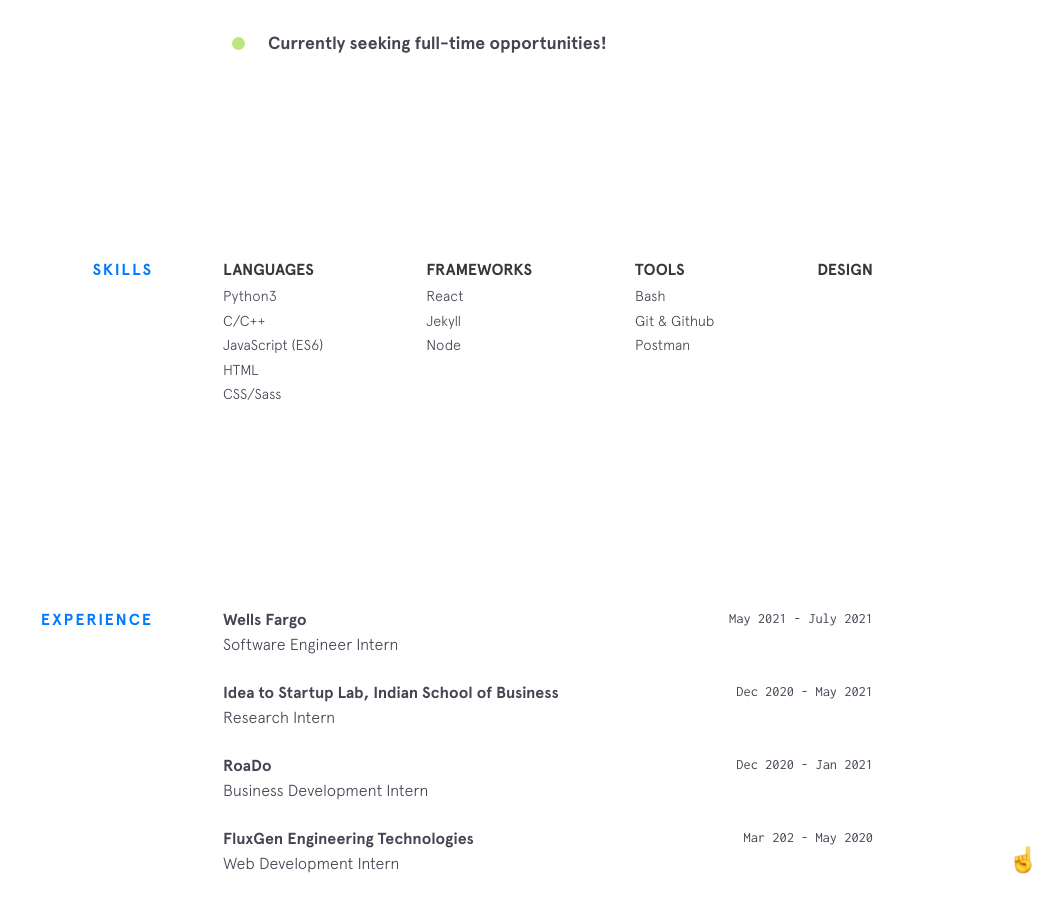
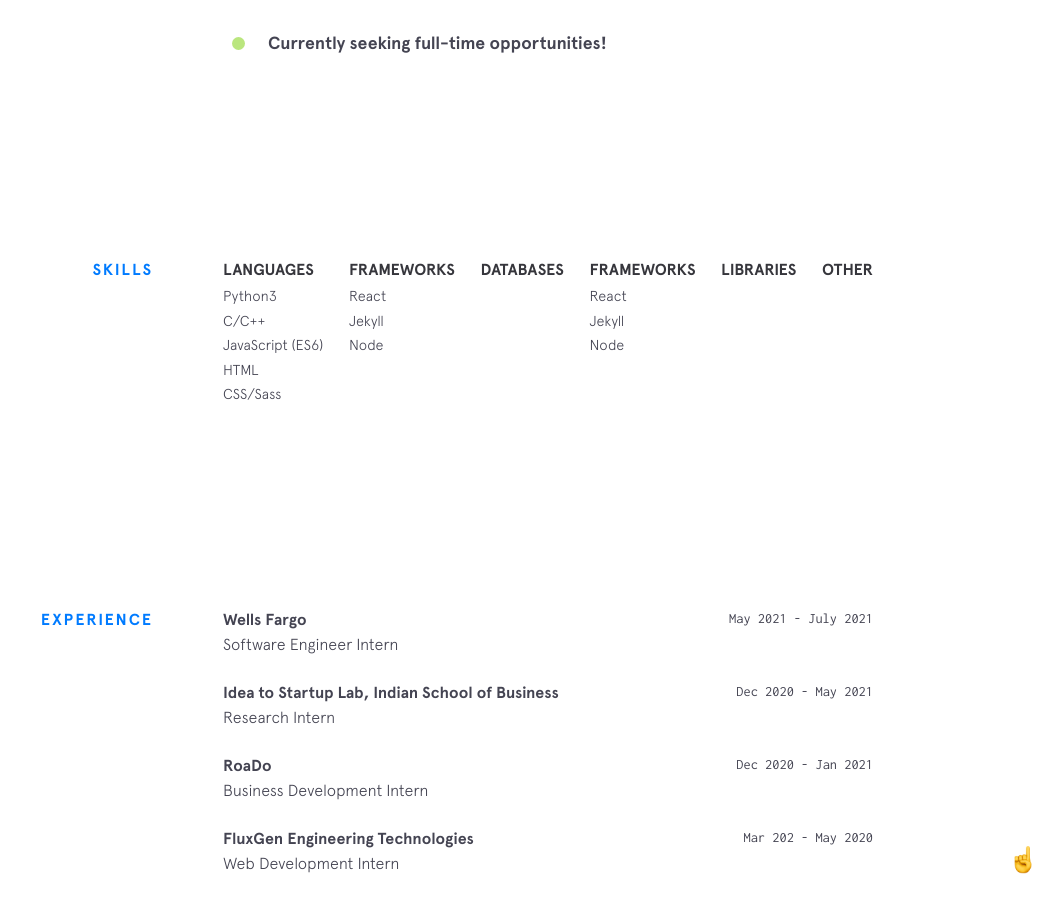
Before and after one commit to meghna-sk/meghna-sk.github.io, a Jekyll site: the page built from index.html, in a window 1280 px wide and 900 px high, scrolled down 1360 px. Shown: the whole window, without its empty margins (227-1280 px from the left). Built offline with Jekyll 4.4.1, drawn with Linux system fonts in a browser that asks for light colours; nearby versions of some CDN libraries.

```diff
--- a/_includes/skills.html
+++ b/_includes/skills.html
@@ -20,17 +20,33 @@
         </ul>
       </div>
       <div class="skillz__category">
-        <div class="skillz__category__label">Tools</div>
+        <div class="skillz__category__label">Databases</div>
         <ul>
-          {% for tool in site.data.skills.tools %}
-          <li class="skillz__category__item">{{tool.item}}</li>
+          {% for framework in site.data.skills.databases %}
+          <li class="skillz__category__item">{{database.item}}</li>
           {% endfor %}
         </ul>
       </div>
       <div class="skillz__category">
-        <div class="skillz__category__label">Design</div>
+        <div class="skillz__category__label">Frameworks</div>
         <ul>
-          {% for thing in site.data.skills.design %}
+          {% for framework in site.data.skills.frameworks %}
+          <li class="skillz__category__item">{{framework.item}}</li>
+          {% endfor %}
+        </ul>
+      </div>
+      <div class="skillz__category">
+        <div class="skillz__category__label">Libraries</div>
+        <ul>
+          {% for tool in site.data.skills.libraries %}
+          <li class="skillz__category__item">{{library.item}}</li>
+          {% endfor %}
+        </ul>
+      </div>
+      <div class="skillz__category">
+        <div class="skillz__category__label">Other</div>
+        <ul>
+          {% for thing in site.data.skills.other %}
           <li class="skillz__category__item">{{thing.item}}</li>
           {% endfor %}
         </ul>
```
